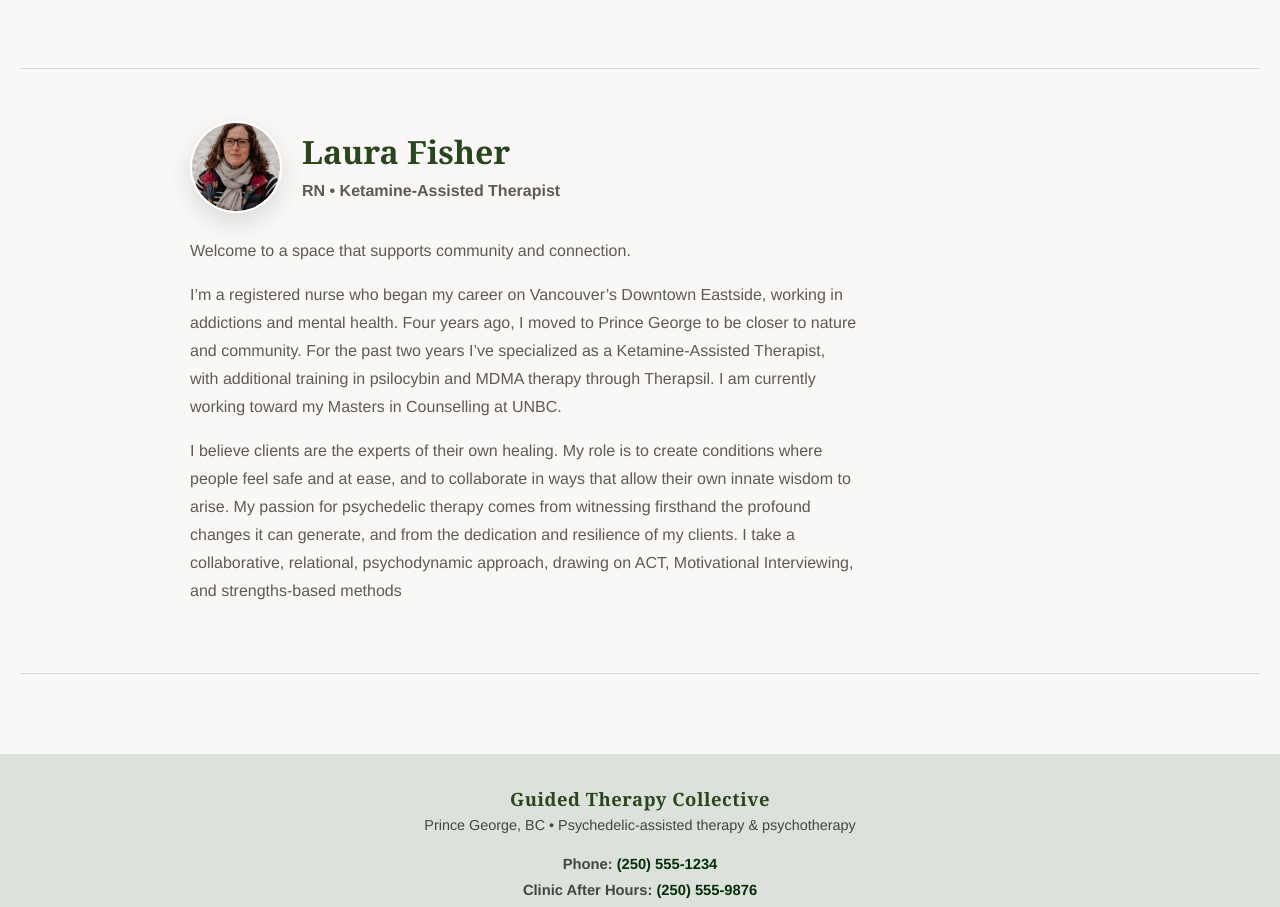
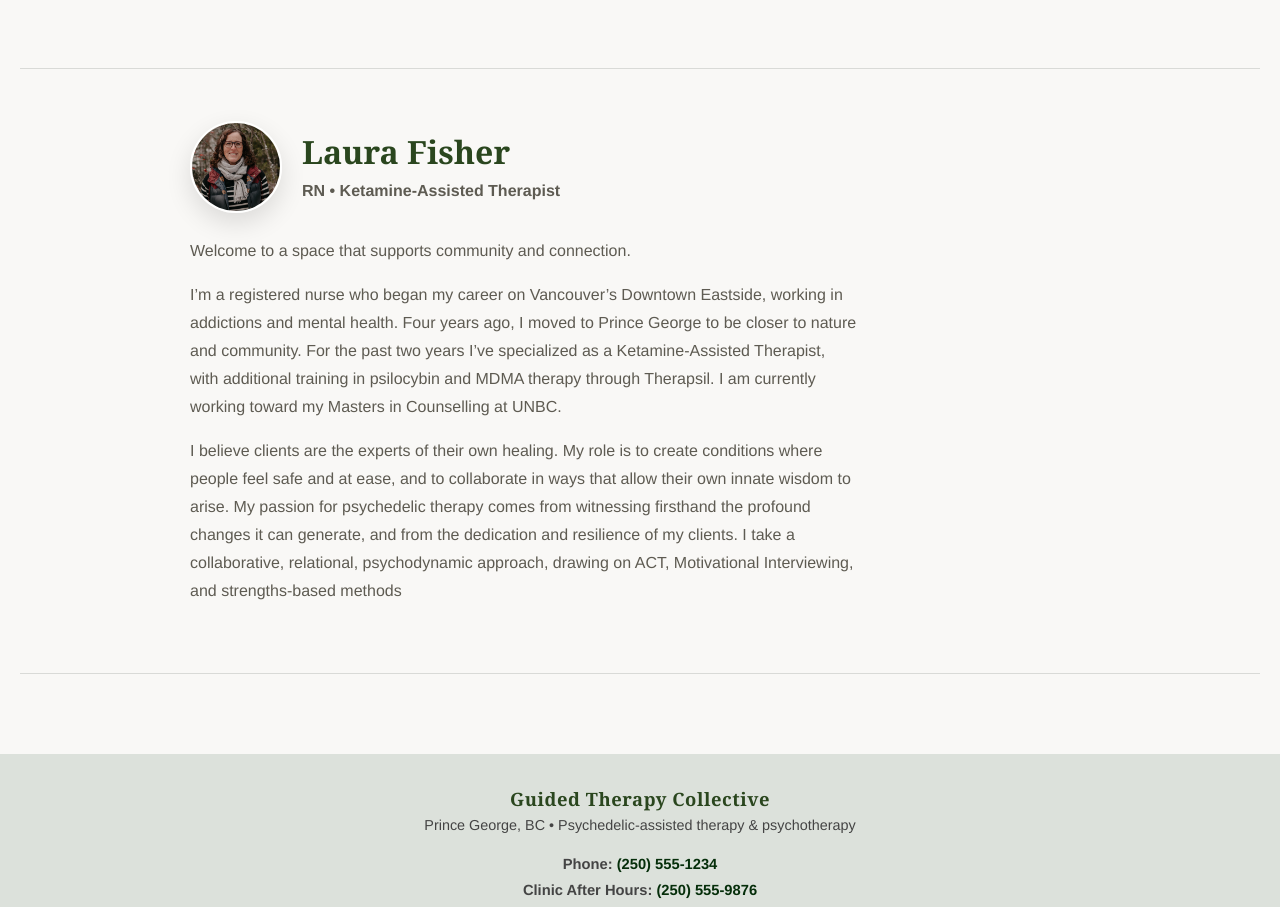
Before and after one commit to RachelKennedy09/guided-collective-therapy-2026, a React (Vite) app: page /team in a window 1280 px wide. Shown: the part 1340-2247 px from the top of the page. Built offline with nearby package versions, Linux system fonts and the light colour scheme.

Commit message:
updated photo

```diff
--- a/src/pages/Team.jsx
+++ b/src/pages/Team.jsx
@@ -101,7 +101,7 @@ export default function Team() {
             <div className="team-section-header">
               <img
                 className="team-section-avatar"
-                src="/images/LauraProfile.JPG"
+                src="/images/LauraProfile3.JPG"
                 alt="Laura Fisher"
               />
               <div>
```
Also changed, not shown: public/images/LauraProfile3.JPG (added).
